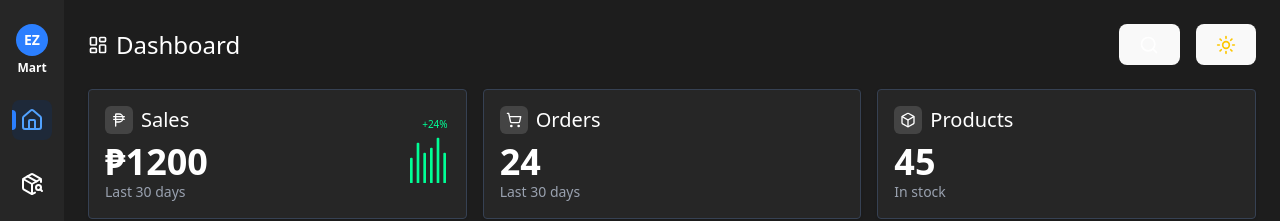
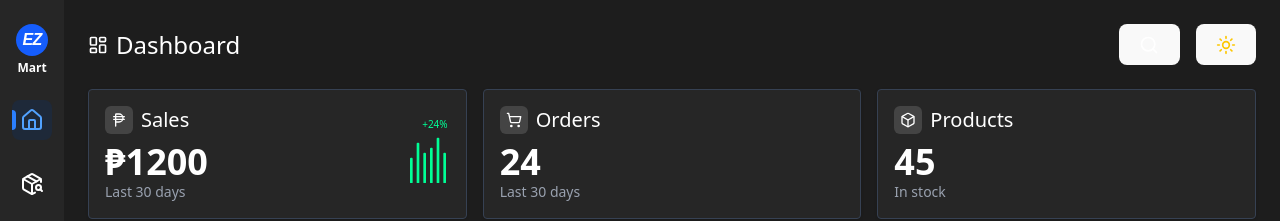
Before and after one commit to LeoDiD/ADMIN-MERN, a React app in the folder frontend/: page / in a window 1280 px wide. Shown: the top 221 px of the page. Built offline with nearby package versions, Linux system fonts and the light colour scheme; the HTML template or start-up script is replaced by a standard one.

Commit message:
still creating a logo for ez

```diff
--- a/frontend/src/components/DashboardSidebar.jsx
+++ b/frontend/src/components/DashboardSidebar.jsx
@@ -1,5 +1,5 @@
 import React from "react";
-import { useLocation } from "react-router-dom";
+import { useLocation, Link } from "react-router-dom";
 import {
   Home,
   PackageSearch,
@@ -20,10 +20,10 @@ const navItems = [
   { icon: <LogOut />, label: "Log out", path: "/logout" },
 ];
 
-// Custom EZ Logo Component
+// Custom EZ Logo Component with SM-inspired styling
 const EZLogo = () => (
-  <div className="font-bold text-white text-sm leading-none flex items-center justify-center">
-    <span>EZ</span>
+  <div className="font-extrabold text-white leading-none flex items-center justify-center tracking-tighter">
+    <span className="italic" style={{ fontFamily: "'Arial', sans-serif", letterSpacing: "-0.05em" }}>EZ</span>
   </div>
 );
 
@@ -36,7 +36,7 @@ const Sidebar = () => {
     <aside style={{ backgroundColor: "#262626" }} className="w-16 h-full flex flex-col items-center py-6 shadow-md">
       {/* Logo with company name - Circle Profile Style */}
       <div className="mb-6 flex flex-col items-center">
-        <div className="bg-blue-500 rounded-full w-8 h-8 flex items-center justify-center overflow-hidden mb-1">
+        <div className="bg-blue-600 rounded-full w-8 h-8 flex items-center justify-center overflow-hidden mb-1">
           <EZLogo />
         </div>
         <span className="text-xs font-semibold text-white">Mart</span>
@@ -52,10 +52,10 @@ const Sidebar = () => {
             (item.path !== "/" && currentPath.startsWith(item.path));
 
           return (
-            <a
+            <Link
               key={index}
-              href={item.path}
-              className={`p-2 rounded-lg relative transition-all duration-300 ease-in-out
+              to={item.path}
+              className={`p-2 rounded-lg relative transition-all duration-300 ease-in-out group
                 ${isActive
                   ? "text-blue-400 bg-gray-800"
                   : "text-white hover:text-white hover:bg-gray-700"
@@ -73,10 +73,10 @@ const Sidebar = () => {
               })}
 
               {/* Label tooltip on hover */}
-              <span className="absolute left-full ml-2 px-2 py-1 bg-gray-800 text-xs rounded opacity-0 invisible group-hover:opacity-100 group-hover:visible transition-opacity whitespace-nowrap">
+              <span className="absolute left-full ml-2 px-2 py-1 bg-gray-800 text-xs rounded opacity-0 invisible group-hover:opacity-100 group-hover:visible transition-opacity whitespace-nowrap z-10">
                 {item.label}
               </span>
-            </a>
+            </Link>
           );
         })}
       </nav>
```
